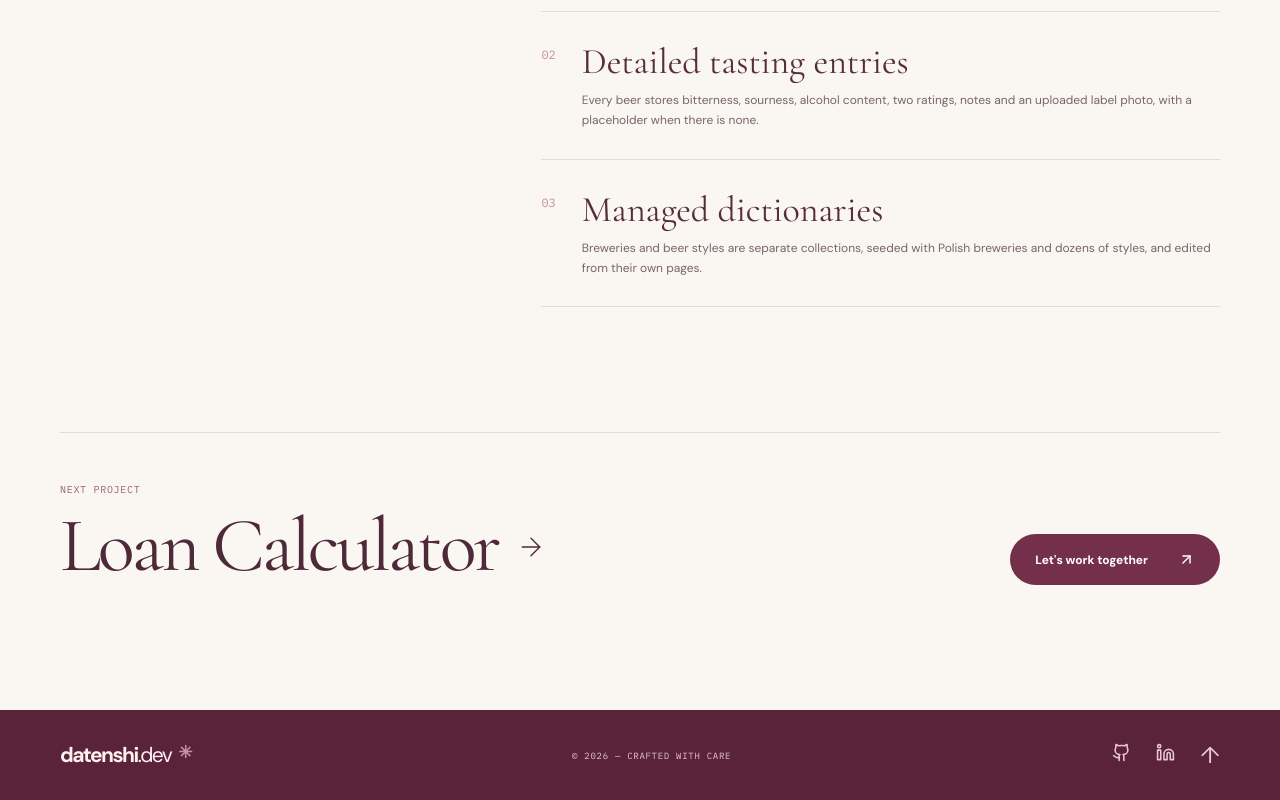
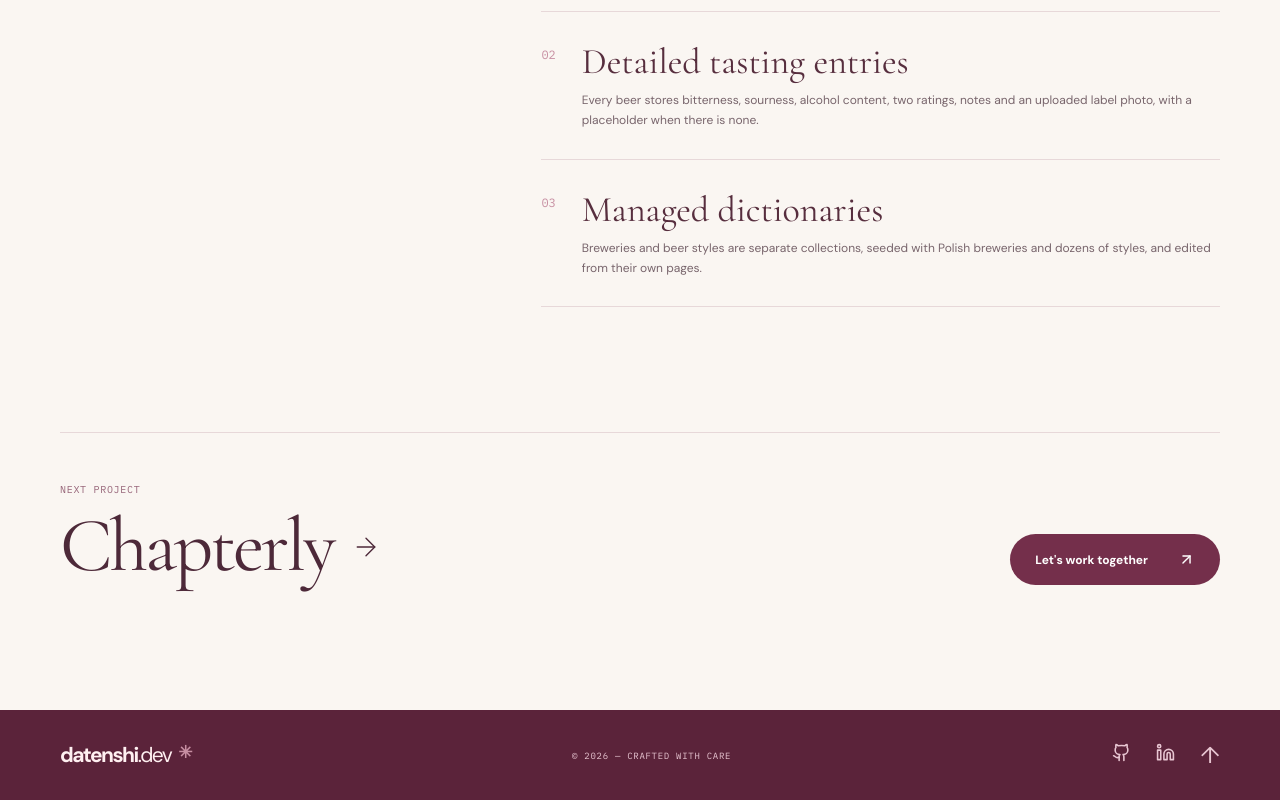
Before and after one commit to Alexa-95/portfolio-fullstack, a Next.js app: page /projects/brewing-beer-app in a window 1280 px wide. Shown: the part 1330-2130 px from the top of the page. Built offline with nearby package versions, Linux system fonts and the light colour scheme; no server answers.

Commit message:
add 3rd projekct

```diff
--- a/src/components/project-visual.tsx
+++ b/src/components/project-visual.tsx
@@ -26,27 +26,14 @@ export function ProjectVisual({ kind }: { kind: string }) {
       </div>
     );
   return (
-    <div className="project-art bloom-art">
-      <div className="bloom-top">
-        bloom<span>ANALYTICS / OVERVIEW</span>◈
-      </div>
-      <div className="bloom-hero">
-        A clearer view
-        <br />
-        <em>of what grows.</em>
-      </div>
-      <div className="bloom-panels">
-        <div>
-          <small>ACTIVE USERS</small>
-          <strong>24.8k</strong>
-          <span>↗ +12.4%</span>
-        </div>
-        <div className="bloom-bars">
-          {[32, 57, 44, 76, 61, 86, 70, 94, 78, 100].map((h, i) => (
-            <i key={i} style={{ height: `${h}%` }} />
-          ))}
-        </div>
-      </div>
+    <div className="project-art shot-art">
+      <Image
+        src="/projects/chapterly.png"
+        alt="Zrzut ekranu aplikacji Chapterly"
+        fill
+        unoptimized
+        sizes="(max-width: 700px) 100vw, 50vw"
+      />
     </div>
   );
 }
--- a/src/lib/content.ts
+++ b/src/lib/content.ts
@@ -74,39 +74,39 @@ export const projects = [
       },
     ],
   },
-  // {
-  //   slug: "bloom",
-  //   number: "03",
-  //   tag: "WEB APP · DASHBOARD",
-  //   title: "Bloom",
-  //   subtitle: "Making data feel effortless.",
-  //   description:
-  //     "An analytics dashboard concept designed for clarity, accessibility and expressive data storytelling.",
-  //   stack: ["Next.js", "REST API", "Charts"],
-  //   className: "bloom",
-  //   demo: "",
-  //   github: "",
-  //   year: "2026",
-  //   role: "Data visualisation & frontend architecture",
-  //   overview: [
-  //     "Bloom turns product analytics into something people actually want to open. Each view leads with one clear answer and lets the details unfold only when you ask for them.",
-  //     "Charts are built to be read by everyone: colour is never the only signal, every chart has a text summary, and the whole dashboard works with a keyboard.",
-  //   ],
-  //   features: [
-  //     {
-  //       title: "Accessible charts",
-  //       text: "Patterns, labels and summaries make every chart understandable without relying on colour.",
-  //     },
-  //     {
-  //       title: "Composable widgets",
-  //       text: "Panels share one data contract, so new views are assembled rather than rebuilt.",
-  //     },
-  //     {
-  //       title: "Typed REST layer",
-  //       text: "A thin API client validates responses before they ever reach a chart.",
-  //     },
-  //   ],
-  // },
+  {
+    slug: "chapterly",
+    number: "03",
+    tag: "FULLSTACK · READING",
+    title: "Chapterly",
+    subtitle: "A home for every book you read.",
+    description:
+      "A reading journal for tracking books, progress, ratings and reviews, with shelves, yearly goals and reading stats.",
+    stack: ["Next.js", "TypeScript", "Cloudflare D1", "Drizzle ORM", "Open Library API", "Google Books API"],
+    className: "chapterly",
+    demo: "",
+    github: "https://github.com/Alexa-95/chapterly",
+    year: "2026",
+    role: "Design & fullstack development",
+    overview: [
+      "Chapterly is a personal reading journal. Books are found through a search, placed on shelves and followed from the moment they are added, through the pages read, to a finished book with a rating and a review.",
+      "It is built with Next.js 16, the App Router and Server Actions, and runs on Cloudflare Workers through OpenNext. Data lives in a Cloudflare D1 database modelled with Drizzle ORM and versioned migrations, while book details come from Open Library, with Google Books as a fallback.",
+    ],
+    features: [
+      {
+        title: "Two-source book search",
+        text: "Open Library is queried first for its better coverage of Polish books, and Google Books takes over when it fails.",
+      },
+      {
+        title: "Shelves & reading progress",
+        text: "Every book has a status (want to read, reading, read), a current page and any number of custom shelves.",
+      },
+      {
+        title: "Goals, stats & history",
+        text: "A yearly reading goal, books finished per year, pages read per month and a log of every reading activity.",
+      },
+    ],
+  },
 ];
 
 export function getProject(slug: string) {
```
Also changed, not shown: public/projects/chapterly.png (added).
